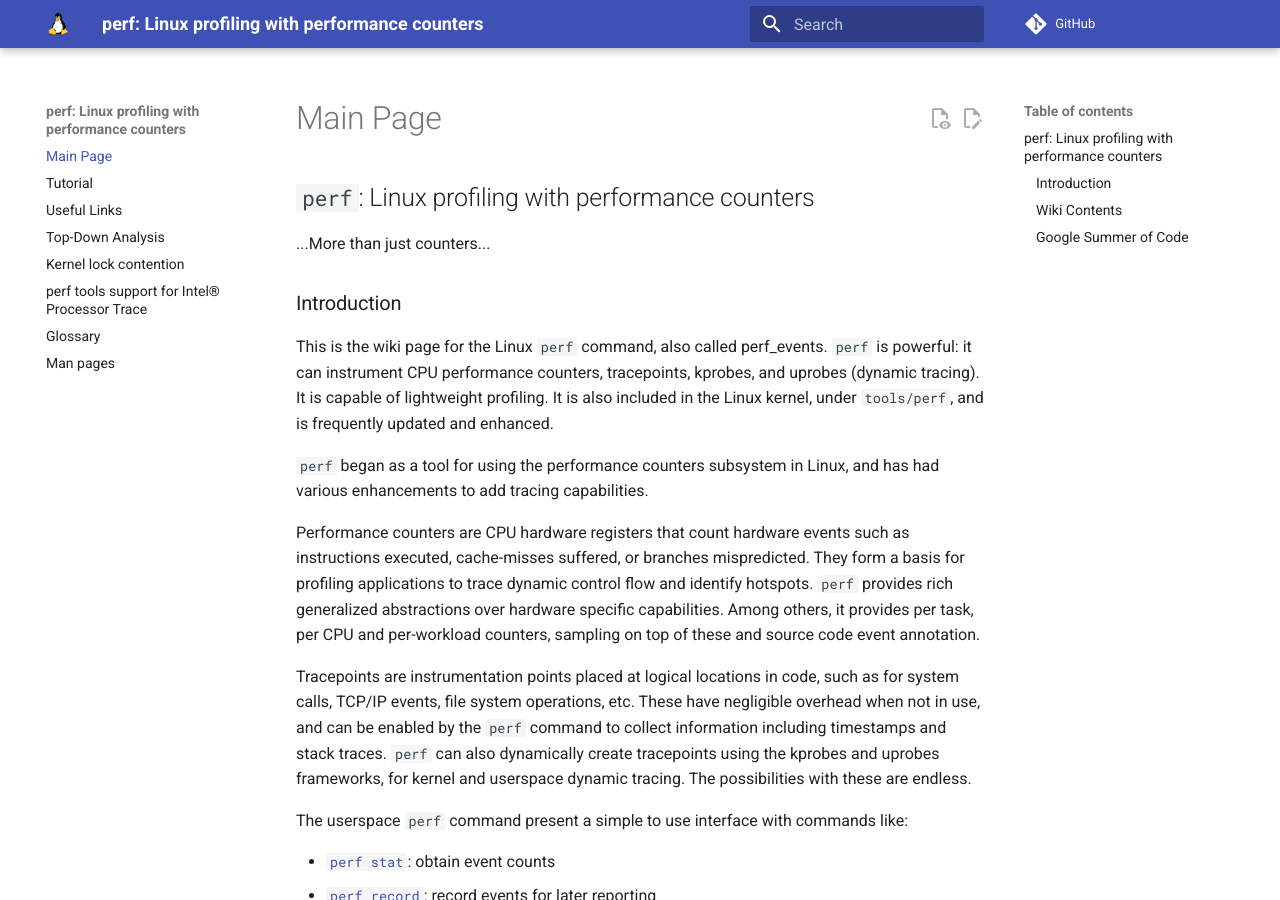
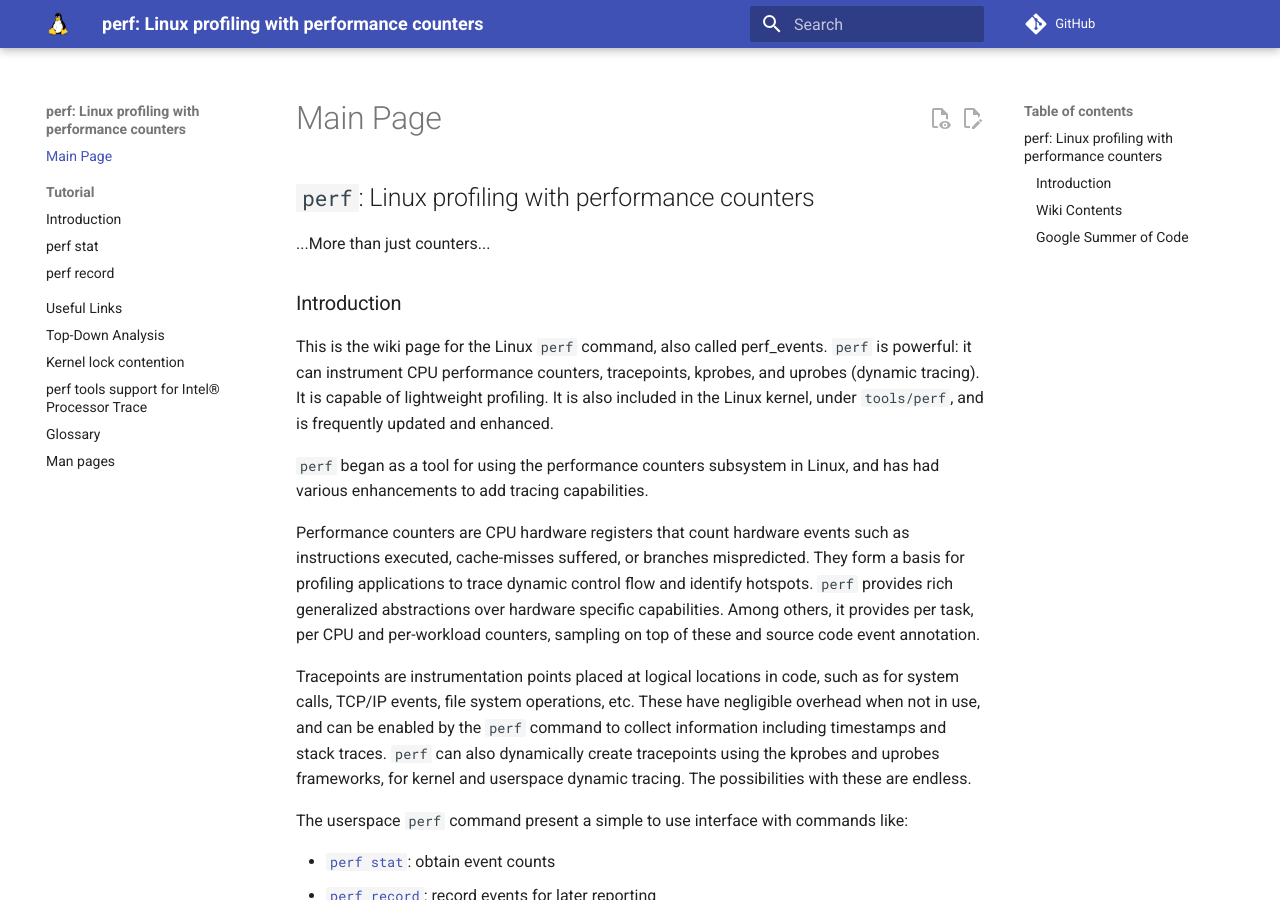
Before and after one commit to perfwiki/main, an MkDocs documentation site: the page built from docs/index.md, in a window 1280 px wide and 900 px high. Built offline with MkDocs 1.6.1 and Material for MkDocs 9.7.7, drawn with Linux system fonts in a browser that asks for light colours; comment, search, counter and statistics services are not loaded.

Commit message:
mkdocs.yml: Make the tutorial nav into a section
Add a 3 subsections.

```diff
--- a/mkdocs.yml
+++ b/mkdocs.yml
@@ -4,7 +4,10 @@
 edit_uri: ../main/edit/main/docs
 nav:
   - Main Page: index.md
-  - Tutorial : tutorial.md
+  - Tutorial:
+    - Introduction: tutorial.md
+    - perf stat: tutorial.md#counting-with-perf-stat
+    - perf record: tutorial.md#sampling-with-perf-record
   - Useful Links : useful-links.md
   - Top-Down Analysis: top-down-analysis.md
   - Kernel lock contention : lock-contention.md
```
